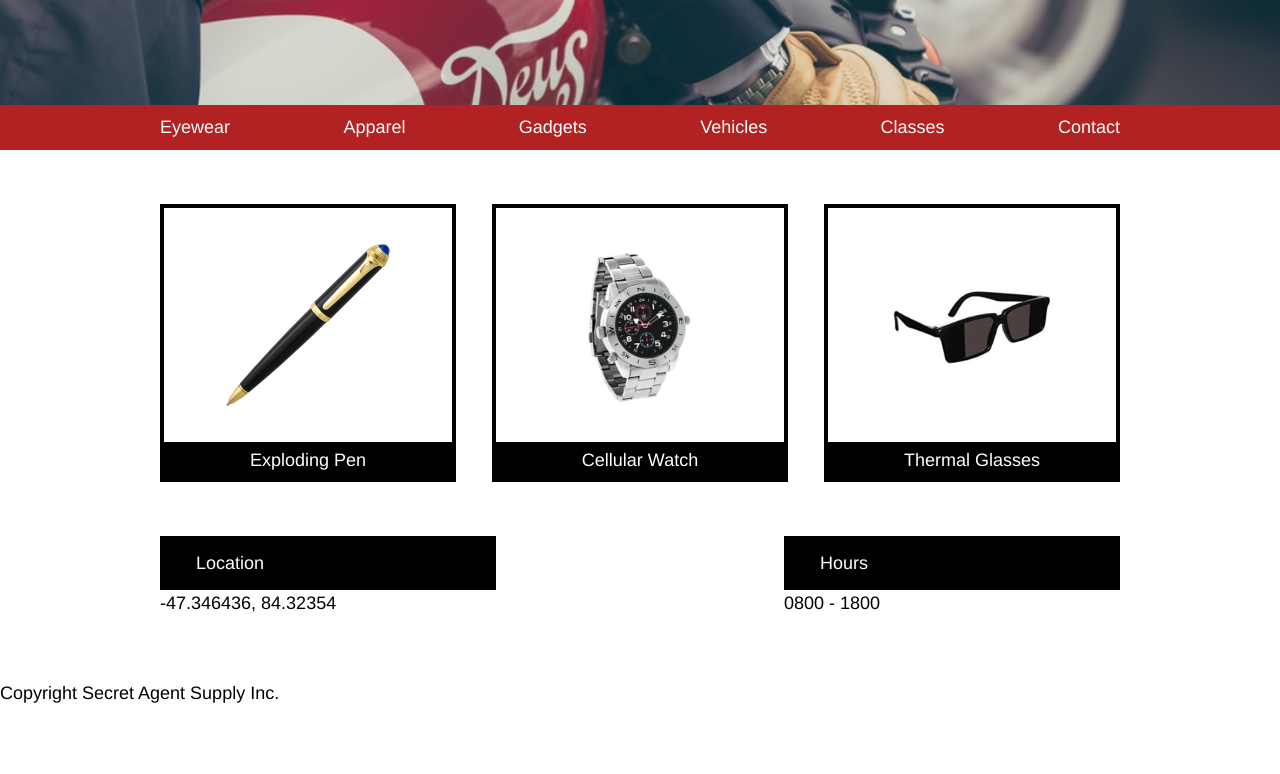
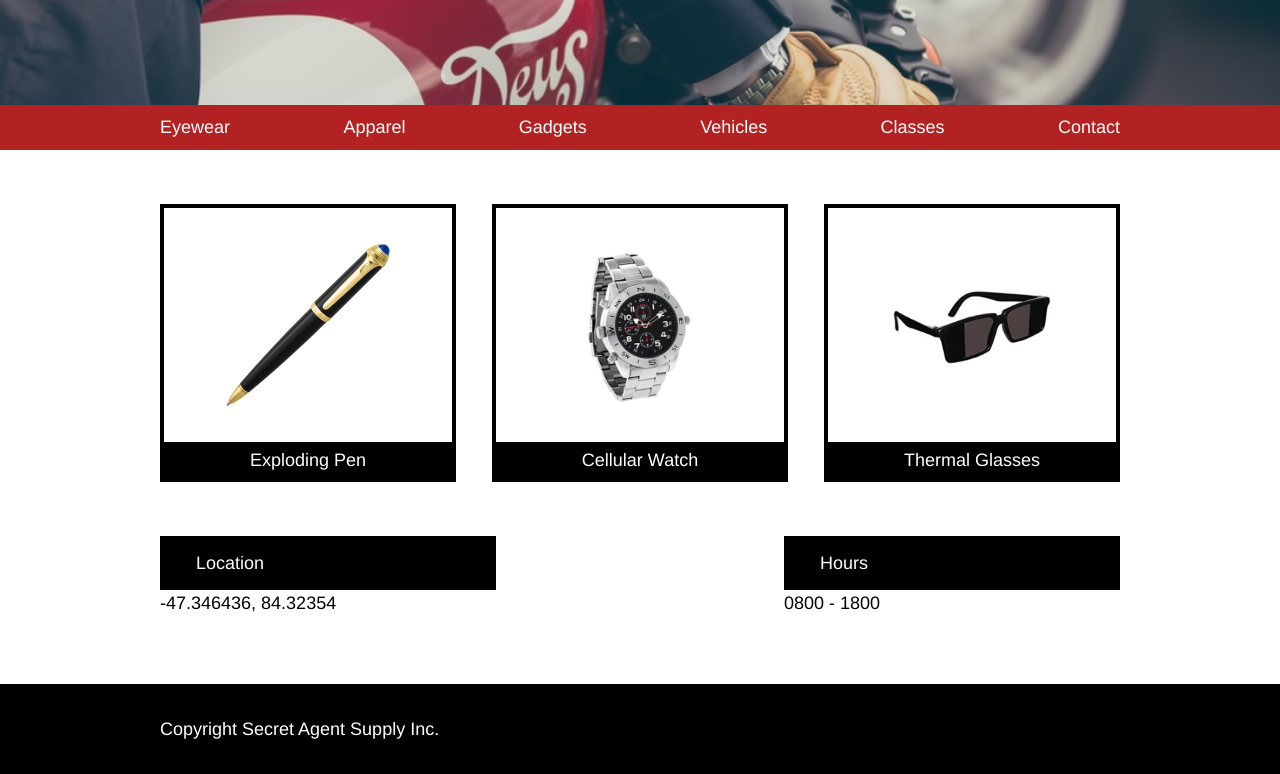
Before and after one commit to missasch/SecretAgentSupply, a plain HTML site: page index.html in a window 1280 px wide. Shown: the part 387-1161 px from the top of the page. Before the commit the page ends 1090 px from the top, so only its background shows below. Drawn offline with Linux system fonts and the light colour scheme.

Commit message:
Finished Footer

```diff
--- a/index.html
+++ b/index.html
@@ -70,7 +70,9 @@
 
       <!--Footer Section-->
       <footer>
-        <p>Copyright Secret Agent Supply Inc.</p>
+        <div class="Container">
+          <p>Copyright Secret Agent Supply Inc.</p>
+        </div>
       </footer>
     </section>
   </body>
--- a/resources/css/style.css
+++ b/resources/css/style.css
@@ -153,5 +153,14 @@ nav ul {
 
 /*Footer Section*/
 footer {
-  display: block;
+  display: flex;
+  justify-content: center;
+  align-items: center;
+  background-color: black;
+  color: white;
+  height: 5rem;
 }
+.Container {
+  width: 960px;
+  text-align: left;
+}
```
